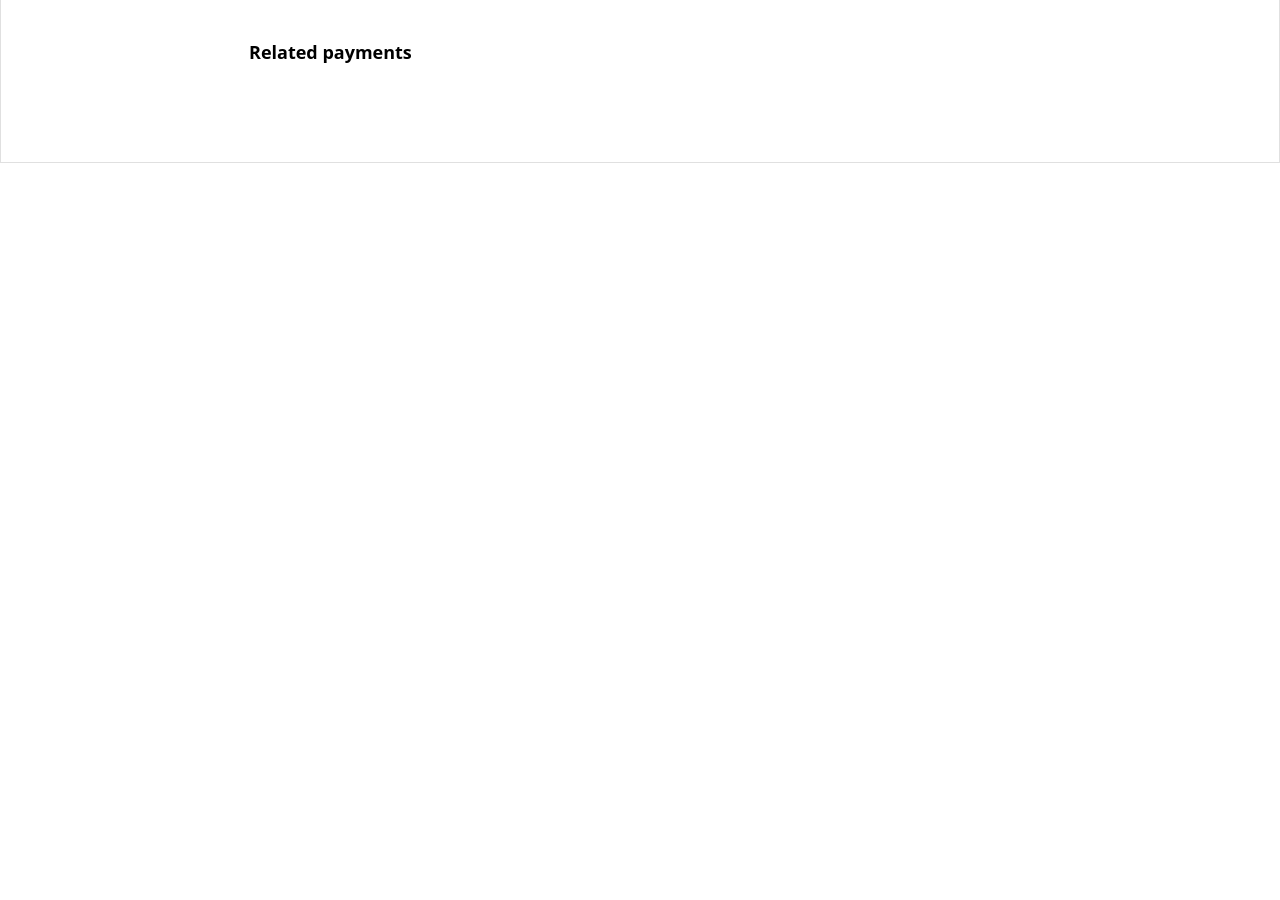
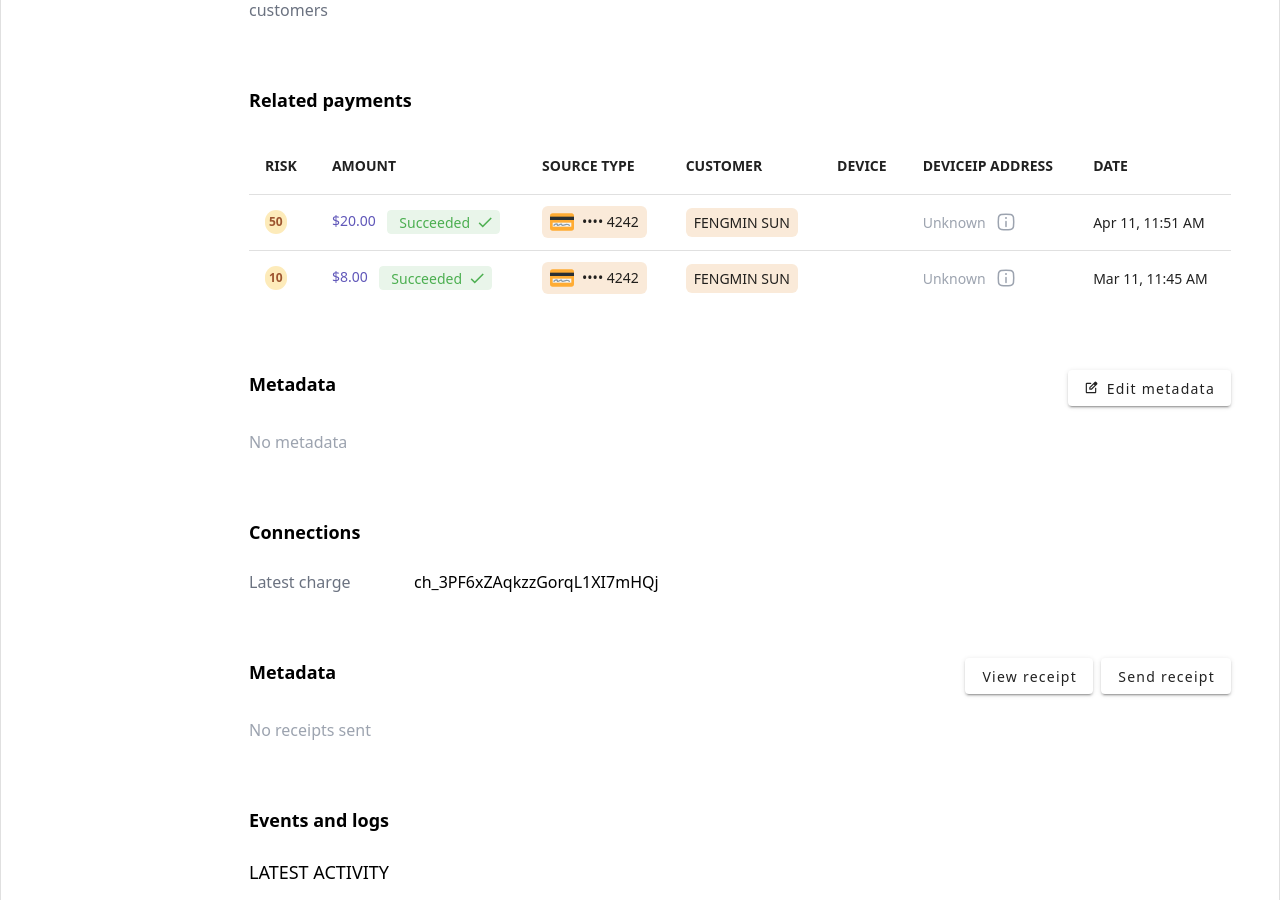
Before and after one commit to jaycethanks/demo-pages, a Vue app: page /payments in a window 1280 px wide. Shown: the part 1900-2800 px from the top of the page. Before the commit the page ends 2063 px from the top, so only its background shows below. Built offline with nearby package versions, Linux system fonts and the light colour scheme.

Commit message:
feat: add Paymenr, PaymentMethod, ReceriptHisttory, RelatedPayments comps, and update some comps

```diff
--- /dev/null
+++ b/src/components/Icons/CreditCardSvgIcon.vue
@@ -0,0 +1,17 @@
+<template>
+  <svg xmlns="http://www.w3.org/2000/svg" width="1em" height="1em" viewBox="0 0 36 36">
+    <path fill="#FFAC33" d="M4 5a4 4 0 0 0-4 4v18a4 4 0 0 0 4 4h28a4 4 0 0 0 4-4V9s0-4-4-4z"></path>
+    <path fill="#292F33" d="M0 10h36v5H0z"></path>
+    <path fill="#F4F7F9" d="M4 19h28v6H4z"></path>
+    <path
+      fill="#8899A6"
+      d="M19 24c-1.703 0-2.341-1.21-2.469-1.801c-.547.041-1.08.303-1.805.764C13.961 23.449 13.094 24 12 24c-1.197 0-1.924-.675-2-2c-.003-.056.038-.188.021-.188c-1.858 0-3.202 1.761-3.215 1.779a.997.997 0 0 1-1.397.215a1 1 0 0 1-.215-1.398C5.271 22.303 7.11 20 10 20c1.937 0 2.048 1.375 2.078 1.888l.007.109c.486-.034.991-.354 1.57-.723c.961-.61 2.153-1.371 3.75-.962c.871.223 1.007 1.031 1.059 1.336c.013.076.032.19.049.226c.007 0 .146.091.577.13c.82.075 1.721-.279 2.675-.653c.988-.388 2.01-.788 3.111-.788c3.389 0 4.767 1.635 4.913 1.821a1 1 0 1 1-1.575 1.232c-.024-.027-.93-1.054-3.337-1.054c-.723 0-1.528.315-2.381.649c-1.009.396-2.434.789-3.496.789"
+    ></path>
+  </svg>
+</template>
+
+<script lang="ts">
+export default {
+  name: 'TwemojiCreditCard'
+}
+</script>
--- a/src/components/Layout/InnerHeader.vue
+++ b/src/components/Layout/InnerHeader.vue
@@ -4,7 +4,7 @@ import { ref } from 'vue'
 const model = ref(false)
 </script>
 <template>
-  <header class="px-12 text-[#3e4150] flex">
+  <header class="px-12 py-6 text-[#3e4150] flex">
     <!-- header aside part -->
     <div class="aside gap-4 flex items-center w-[200px]">
       <StoreSvgIcon class="text-2xl" />
--- /dev/null
+++ b/src/components/SucceedChip.vue
@@ -0,0 +1,3 @@
+<template>
+  <v-chip color="green" density="compact" label append-icon="mdi-check"> Succeeded </v-chip>
+</template>
--- a/src/views/PaymentsView/components/Connections.vue
+++ b/src/views/PaymentsView/components/Connections.vue
@@ -1,3 +1,14 @@
-<script lang="ts" setup></script>
-<template></template>
+<script lang="ts" setup>
+import Heading from '@/components/Heading.vue'
+import SectionCard from '@/components/SectionCard.vue'
+</script>
+<template>
+  <SectionCard>
+    <Heading title="Connections" />
+    <v-row dense>
+      <v-col md="4" lg="2" cols="6" class="text-gray-500">Latest charge </v-col>
+      <v-col md="4" lg="2" cols="6" class="">ch_3PF6xZAqkzzGorqL1XI7mHQj</v-col>
+    </v-row>
+  </SectionCard>
+</template>
 <style lang="less" scoped></style>
--- a/src/views/PaymentsView/components/EventsAndLogs.vue
+++ b/src/views/PaymentsView/components/EventsAndLogs.vue
@@ -1,3 +1,100 @@
-<script lang="ts" setup></script>
-<template></template>
-<style lang="less" scoped></style>
+<script lang="ts" setup>
+import Heading from '@/components/Heading.vue'
+import SectionCard from '@/components/SectionCard.vue'
+import { computed, ref } from 'vue'
+const items = [
+  {
+    id: 1,
+    content: 'Suscipit ea eius aut repellat et dicta. Dolor dolor similique. ',
+    time: '5/11/24, 11:50:59 AM',
+    data: {
+      from: 'quo',
+      foo: 'Lorem ipsum dolor sit aur adipiscing elit.',
+      bar: 'Nullam eget felobortis mattis aliquam faucibus.',
+      baz: 'Vivameget arcu dictum varius duis at consectetur.'
+    }
+  },
+  {
+    id: 2,
+    content: 'Est expedita nesciunt repellat deserunt velit corrupti. Amet velit nemo. ',
+    time: '5/11/24, 11:50:59 AM',
+    data: {
+      from: 'harum',
+      foo: 'Sed do eiusmod  labore et dolore magna aliqua.',
+      bar: 'Ut enim , quis nostrud exercitation ullamco laboris.',
+      baz: 'Duis aute irure dolor in  velit esse cillum.'
+    }
+  },
+  {
+    id: 3,
+    content: 'Et aspernatur error itaque maxime saepe eos distinctio ut.. ',
+    time: '5/11/24, 11:50:59 AM',
+    data: {
+      from: 'nonjks',
+      foo: 'Excepteur sint occaecat cupidatat non proident.',
+      bar: 'Deserunt mollit , consectetur adipiscing elit.',
+      baz: 'Sed ut  natus error sit voluptatem accusantium.'
+    }
+  }
+]
+const currentSelected = ref(0)
+const currentData = computed(() => items.find((it) => it.id === currentSelected.value))
+const handleSelected = (toggle: Function, id: number) => {
+  toggle()
+  currentSelected.value = id
+}
+</script>
+<template>
+  <SectionCard>
+    <Heading title="Events and logs" />
+    <p class="text-lg">LATEST ACTIVITY</p>
+    <p class="mt-2"><span class="text-gray-500">PaymentIntent status: </span> succeeded</p>
+    <v-row class="mt-12">
+      <!-- left timeline part -->
+      <v-col cols="6">
+        <p class="mb-4">ALL ACTIVITY</p>
+        <v-item-group selected-class="selected-class">
+          <v-timeline side="end" align="start">
+            <v-timeline-item
+              v-for="{ id, content, time } in items"
+              :key="id"
+              dot-color="#a4a7b1"
+              size="x-small"
+            >
+              <v-item v-slot="{ isSelected, selectedClass, toggle }">
+                <v-alert
+                  class="box-content cursor-pointer"
+                  color="#fff"
+                  :class="[selectedClass]"
+                  @click="() => handleSelected(toggle as Function, id)"
+                >
+                  <template v-slot:title>
+                    {{ content }}
+                  </template>
+                  <template v-slot:text>
+                    <span class="text-gray-400 inline-block mt-2">{{ time }}</span>
+                  </template>
+                </v-alert>
+              </v-item>
+            </v-timeline-item>
+          </v-timeline>
+        </v-item-group>
+      </v-col>
+      <v-col cols="6" v-if="currentData">
+        <!-- right info detail part -->
+        <p>From Stripe</p>
+        <p class="font-semibold mt-2">{{ currentData?.data.from }}</p>
+        <p class="mt-2 text-[#726db2]">View event detail</p>
+        <p class="mt-6 mb-4">Event data</p>
+        <pre
+          >{{ JSON.stringify(currentData?.data, undefined, 2) }}
+        </pre>
+      </v-col>
+    </v-row>
+  </SectionCard>
+</template>
+<style lang="css" scoped>
+.selected-class {
+  outline: 1px solid #5153a7;
+}
+</style>
--- a/src/views/PaymentsView/components/Metadata.vue
+++ b/src/views/PaymentsView/components/Metadata.vue
@@ -1,3 +1,14 @@
-<script lang="ts" setup></script>
-<template></template>
+<script lang="ts" setup>
+import Heading from '@/components/Heading.vue'
+import SectionCard from '@/components/SectionCard.vue'
+import EditSvgIcon from '@/components/Icons/EditSvgIcon.vue'
+</script>
+<template>
+  <SectionCard>
+    <Heading title="Metadata">
+      <v-btn><EditSvgIcon class="mr-2" /> <span class="normal-case">Edit metadata</span></v-btn>
+    </Heading>
+    <p class="text-gray-400">No metadata</p>
+  </SectionCard>
+</template>
 <style lang="less" scoped></style>
--- a/src/views/PaymentsView/components/Payment.vue
+++ b/src/views/PaymentsView/components/Payment.vue
@@ -4,6 +4,7 @@ import SignBoardSvgIcon from '@/components/Icons/SignBoardSvgIcon.vue'
 import BackupIcon from '@/components/Icons/BackupIcon.vue'
 import VisaSvgIcon from '@/components/Icons/VisaSvgIcon.vue'
 import SectionCard from '@/components/SectionCard.vue'
+import SucceedChip from '@/components/SucceedChip.vue'
 </script>
 <template>
   <SectionCard class="text-gray-500">
@@ -16,7 +17,7 @@ import SectionCard from '@/components/SectionCard.vue'
       <div class="right flex items-center">
         <span class="text-3xl font-semibold text-[#22252d]">$20.00</span
         ><span class="text-3xl mx-2 text-gray-600">USD</span>
-        <v-chip color="green" density="compact" label append-icon="mdi-check"> Succeeded </v-chip>
+        <SucceedChip />
       </div>
       <div class="left">
         <v-btn variant="flat"
--- a/src/views/PaymentsView/components/PaymentMethod.vue
+++ b/src/views/PaymentsView/components/PaymentMethod.vue
@@ -2,13 +2,7 @@
 import Heading from '@/components/Heading.vue'
 import SectionCard from '@/components/SectionCard.vue'
 import UsaFlagSvgIcon from '@/components/Icons/UsaFlagSvgIcon.vue'
-import ArrowLeftSvgIcon from '@/components/Icons/ArrowLeftSvgIcon.vue'
-import InfoSquareSvgIcon from '@/components/Icons/InfoSquareSvgIcon.vue'
-import EditSvgIcon from '@/components/Icons/EditSvgIcon.vue'
-import CheckedSvgIcon from '@/components/Icons/CheckedSvgIcon.vue'
 import { ref } from 'vue'
-const input = ref('Invoice 7FCF2889-0007')
-const disableInput = ref(true)
 </script>
 <template>
   <SectionCard class="whitespace-nowrap">
--- a/src/views/PaymentsView/components/ReceiptHistory.vue
+++ b/src/views/PaymentsView/components/ReceiptHistory.vue
@@ -1,3 +1,14 @@
-<script lang="ts" setup></script>
-<template></template>
+<script lang="ts" setup>
+import Heading from '@/components/Heading.vue'
+import SectionCard from '@/components/SectionCard.vue'
+</script>
+<template>
+  <SectionCard>
+    <Heading title="Metadata">
+      <v-btn class="mr-2"><span class="normal-case">View receipt</span></v-btn>
+      <v-btn><span class="normal-case">Send receipt</span></v-btn>
+    </Heading>
+    <p class="text-gray-400">No receipts sent</p>
+  </SectionCard>
+</template>
 <style lang="less" scoped></style>
--- a/src/views/PaymentsView/components/RelatedPayments.vue
+++ b/src/views/PaymentsView/components/RelatedPayments.vue
@@ -1,10 +1,87 @@
 <script lang="ts" setup>
 import Heading from '@/components/Heading.vue'
 import SectionCard from '@/components/SectionCard.vue'
+import SucceedChip from '@/components/SucceedChip.vue'
+import CreditCardSvgIcon from '@/components/Icons/CreditCardSvgIcon.vue'
+import InfoSquareSvgIcon from '@/components/Icons/InfoSquareSvgIcon.vue'
+
+const desserts = [
+  {
+    id: 1,
+    risk: 50,
+    amount: '20.00',
+    sourceType: '4242',
+    customer: 'FENGMIN SUN',
+    device: '',
+    deviceipAddress: 'Unknown',
+    date: 'Apr 11, 11:51 AM'
+  },
+  {
+    id: 2,
+    risk: 10,
+    amount: '8.00',
+    sourceType: '4242',
+    customer: 'FENGMIN SUN',
+    device: '',
+    deviceipAddress: 'Unknown',
+    date: 'Mar 11, 11:45 AM'
+  }
+]
 </script>
 <template>
   <SectionCard>
     <Heading title="Related payments" />
+    <v-table>
+      <thead>
+        <tr>
+          <th class="!font-semibold">RISK</th>
+          <th class="!font-semibold">AMOUNT</th>
+          <th class="!font-semibold">SOURCE TYPE</th>
+          <th class="!font-semibold">CUSTOMER</th>
+          <th class="!font-semibold">DEVICE</th>
+          <th class="!font-semibold">DEVICEIP ADDRESS</th>
+          <th class="!font-semibold">DATE</th>
+        </tr>
+      </thead>
+      <tbody>
+        <tr
+          v-for="{
+            id,
+            risk,
+            amount,
+            sourceType,
+            customer,
+            device,
+            deviceipAddress,
+            date
+          } in desserts"
+          :key="id"
+        >
+          <th>
+            <span
+              class="inline-block rounded-full px-1 py-1 font-semibold text-xs text-[#9d5530] bg-[#fdebba]"
+              >{{ risk }}</span
+            >
+          </th>
+          <th class="text-[#6057b9]">${{ amount }} <SucceedChip class="ml-2" /></th>
+          <th>
+            <span class="inline-flex px-2 py-1 items-center gap-2 bg-[#faead9] rounded-md">
+              <CreditCardSvgIcon class="text-2xl" />•••• {{ sourceType }}</span
+            >
+          </th>
+          <th>
+            <span class="inline-flex px-2 py-1 bg-[#faead9] rounded-md">{{ customer }}</span>
+          </th>
+          <th>{{ device }}</th>
+          <th>
+            <span class="flex items-center text-gray-400"
+              >{{ deviceipAddress }} <InfoSquareSvgIcon class="ml-2 text-2xl"
+            /></span>
+          </th>
+          <th>{{ date }}</th>
+        </tr>
+      </tbody>
+    </v-table>
   </SectionCard>
 </template>
 <style lang="less" scoped></style>
```
